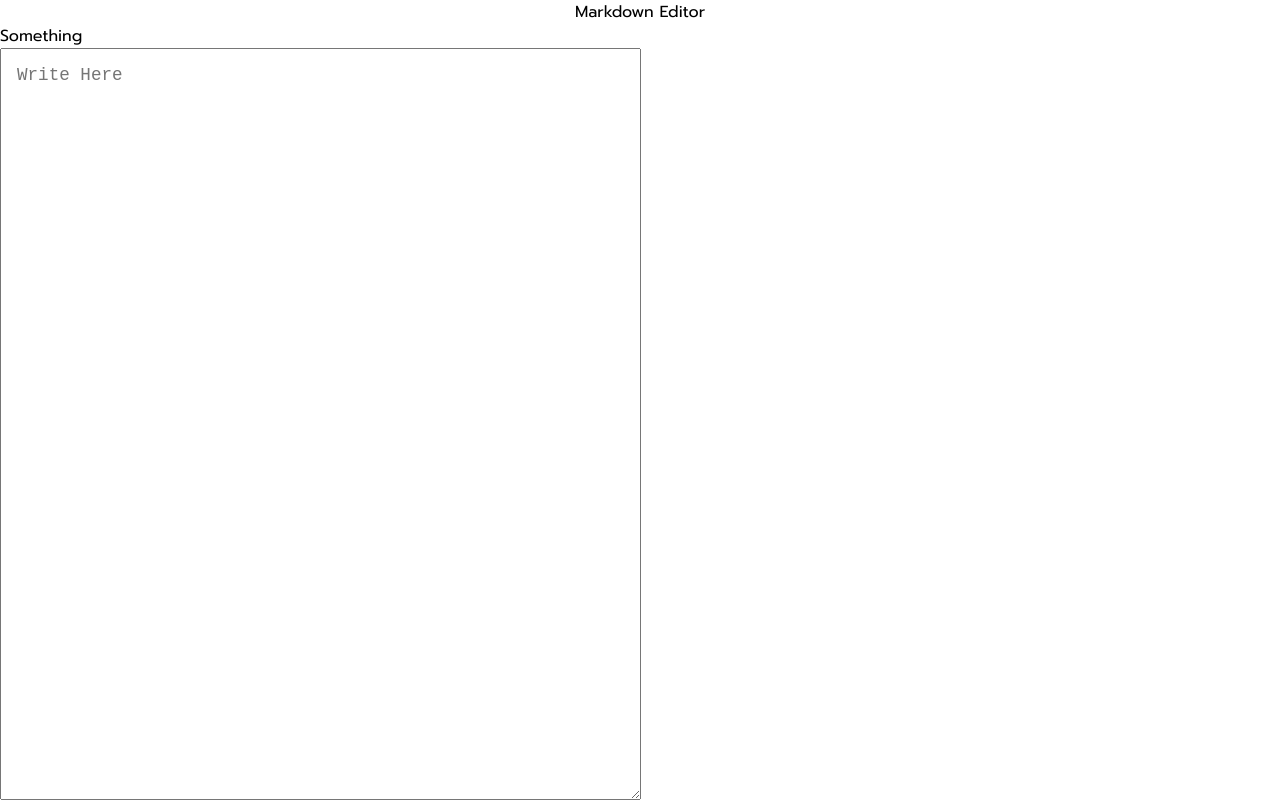
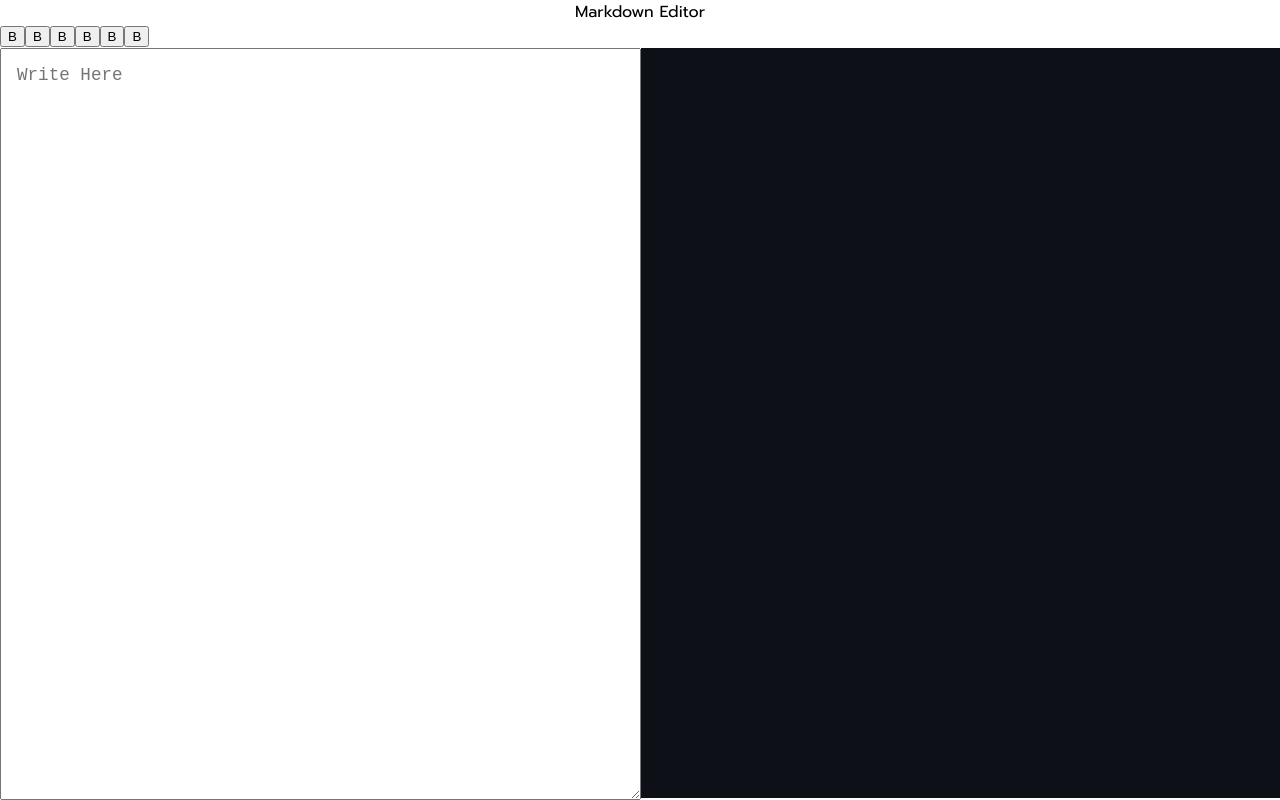
Before and after one commit to Arghyahub/MarkdownEditor, a React (Vite) app: page / in a window 1280 px wide. Built offline with nearby package versions, Linux system fonts and the light colour scheme.

Commit message:
feat : Bold text feature added

```diff
--- a/src/App.css
+++ b/src/App.css
@@ -1,3 +1,4 @@
+@import 'github-markdown-css/github-markdown.css';
 #App {
     display: flex;
     flex-direction: column;
@@ -25,3 +26,15 @@
     padding: 1rem;
     overflow: auto;
 }
+
+strong {
+    font-weight: 700 !important;
+}
+
+h1 , h2 , h3 , h4 , h5 , h6 {
+    border-bottom: 4px solid #21262d !important;
+}
+
+button {
+    cursor: pointer;
+}
--- a/src/App.tsx
+++ b/src/App.tsx
@@ -1,8 +1,8 @@
 import { useState , useEffect , useRef } from 'react'
-import './App.css'
 import ReactMarkdown from 'react-markdown';
 import gfm from 'remark-gfm';
 import 'github-markdown-css/github-markdown.css';
+import './App.css'
 
 function App(): JSX.Element {
   const textState:any = useRef() ;
@@ -11,10 +11,36 @@ function App(): JSX.Element {
     setMark(textState.current.value) ;
   }, [])
 
+  const bold = ():void => {
+    const textar:HTMLTextAreaElement = textState.current;
+    const start:number = textar.selectionStart ;
+    const end:number = textar.selectionEnd ;
+    const str:string = textar.value ;
+
+    if (start===end){
+      const newStr:string = str.slice(0,start) + "**BoldTextHere**" + str.slice(start) ;
+      textar.value = newStr ;
+      setMark(newStr) ;
+      return;
+    }
+
+    const newStr:string = str.slice(0,start) + "**" + str.slice(start,end) + "**" + str.slice(end) ;
+    // console.log(newStr) ;
+    textar.value = newStr ;
+    setMark(newStr) ;
+  }
+
   return (
     <div id="App" className='hi-100'>
       <div id="nav" className='flex-row bor-r'>Markdown Editor</div>
-      <div id="options" className='wi-100'>Something</div>
+      <div id="options" className='wi-100'>
+      <button className="btn" onClick={bold}>B</button>
+      <button className="btn">B</button>
+      <button className="btn">B</button>
+      <button className="btn">B</button>
+      <button className="btn">B</button>
+      <button className="btn">B</button>
+      </div>
 
       <div id="code-block" className="wi-100 bor-r">
         <textarea ref={textState} placeholder='Write Here' className='code-width hi-100 code-text' onChange={(e) => setMark(e.target.value)}></textarea>
--- a/src/index.css
+++ b/src/index.css
@@ -1,5 +1,3 @@
-@import 'github-markdown-css/github-markdown.css';
-
 html , body , #root{
   border: 0;
   margin: 0;
--- a/tsconfig.json
+++ b/tsconfig.json
@@ -14,7 +14,7 @@
     "jsx": "react-jsx",
 
     /* Linting */
-    "strict": true,
+    "strict": false,
     "noUnusedLocals": true,
     "noUnusedParameters": true,
     "noFallthroughCasesInSwitch": true
```
